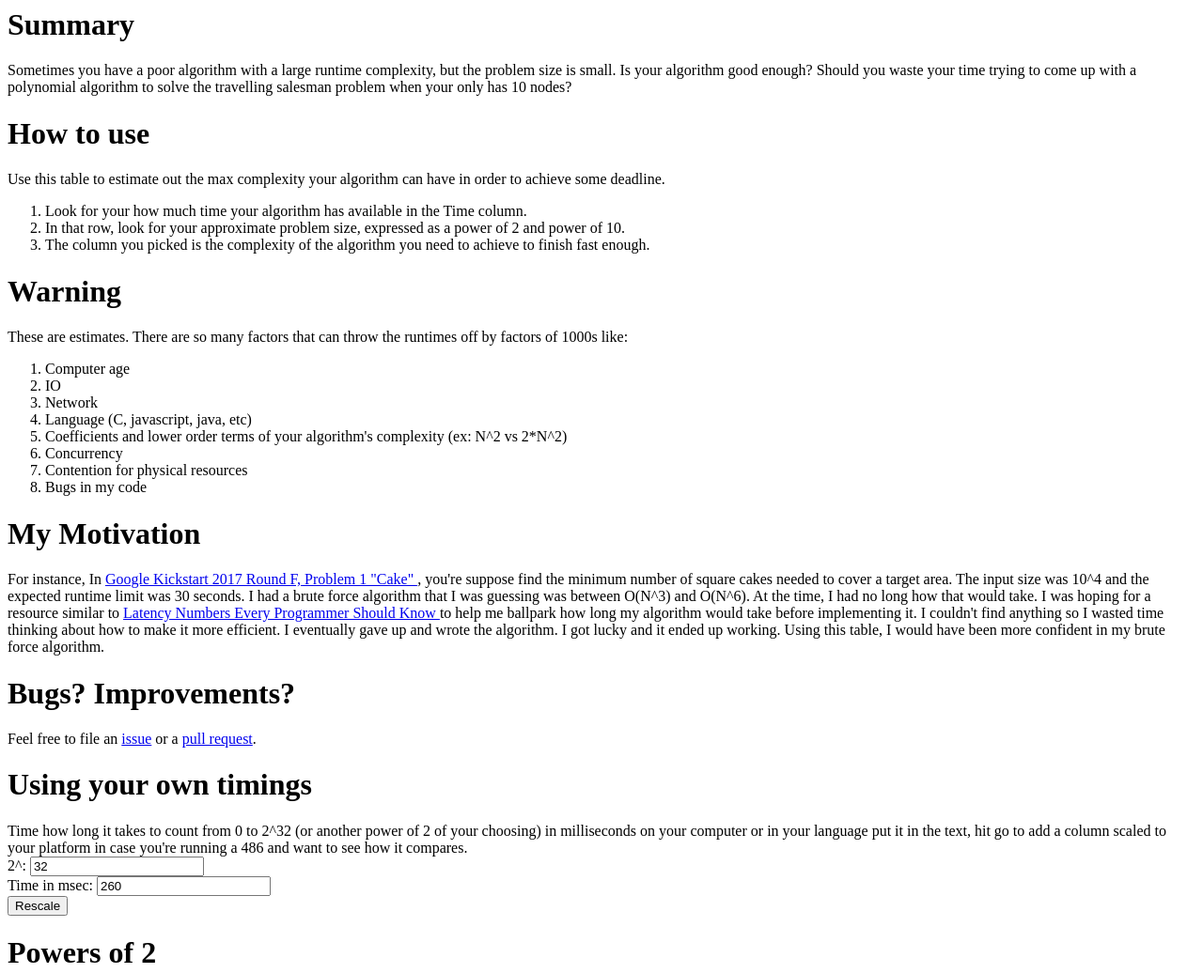
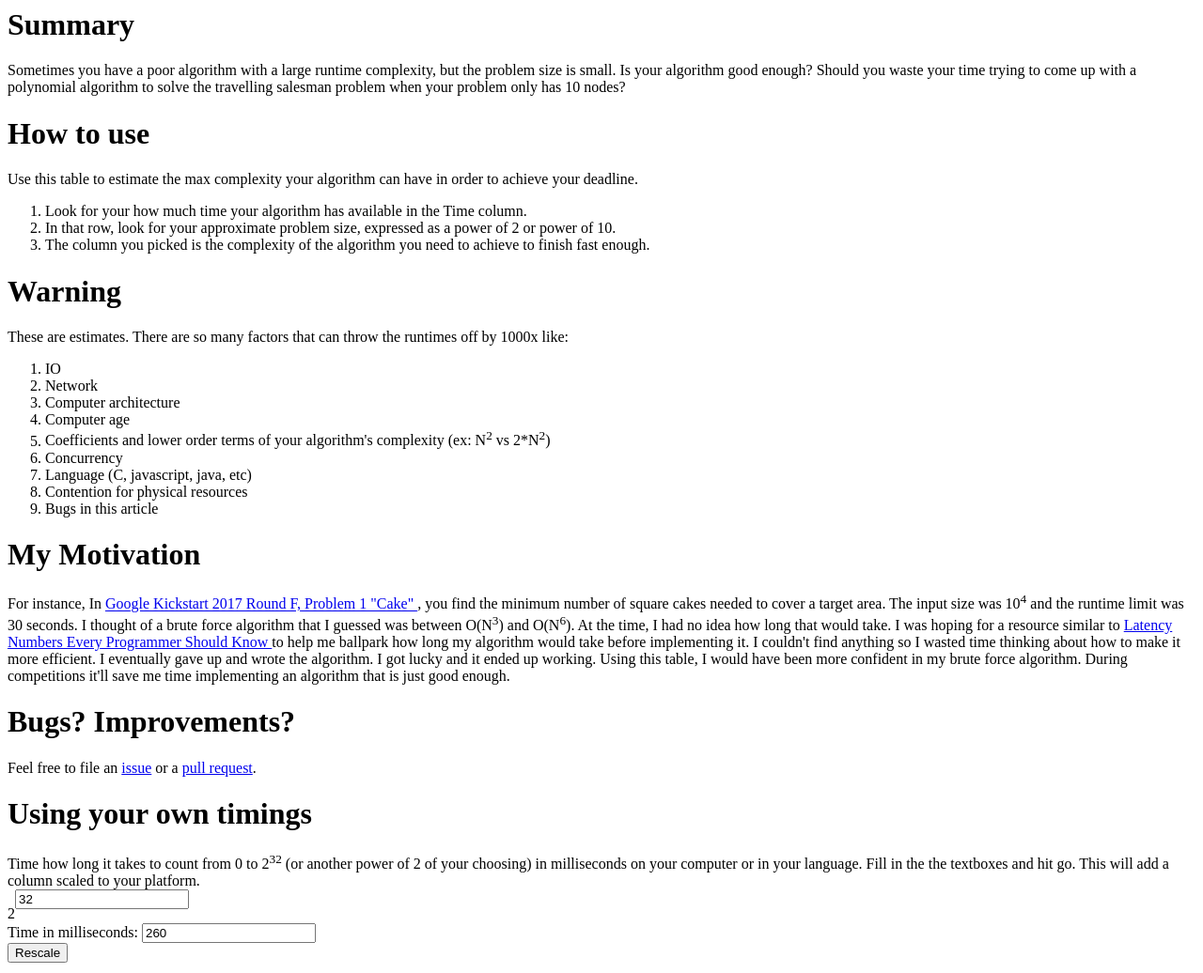
Before and after one commit to josephmate/PowersOf2, a plain HTML site: page index.html in a window 1280 px wide. Shown: the top 1036 px of the page at 94% size. Drawn offline with Linux system fonts and the light colour scheme.

Commit message:
more editing

```diff
--- a/index.html
+++ b/index.html
@@ -8,14 +8,14 @@
   <div>
     Sometimes you have a poor algorithm with a large runtime complexity, but the problem size is small.
     Is your algorithm good enough?
-    Should you waste your time trying to come up with a polynomial algorithm to solve the travelling salesman problem when your only has 10 nodes?
+    Should you waste your time trying to come up with a polynomial algorithm to solve the travelling salesman problem when your problem only has 10 nodes?
   </div>
   <h1>How to use</h1>
   <div>
-    Use this table to estimate out the max complexity your algorithm can have in order to achieve some deadline.
+    Use this table to estimate the max complexity your algorithm can have in order to achieve your deadline.
     <ol>
       <li>Look for your how much time your algorithm has available in the Time column.</li>
-      <li>In that row, look for your approximate problem size, expressed as a power of 2 and power of 10.</li>
+      <li>In that row, look for your approximate problem size, expressed as a power of 2 or power of 10.</li>
       <li>The column you picked is the complexity of the algorithm you need to achieve to finish fast enough.</li>
     </ol>
   </div>
@@ -23,16 +23,17 @@
   <h1>Warning</h1>
   <div>
     These are estimates.
-    There are so many factors that can throw the runtimes off by factors of 1000s like:
+    There are so many factors that can throw the runtimes off by 1000x like:
     <ol>
-      <li>Computer age</li>
       <li>IO</li>
       <li>Network</li>
+      <li>Computer architecture</li>
+      <li>Computer age</li>
+      <li>Coefficients and lower order terms of your algorithm's complexity (ex: N<sup>2</sup> vs 2*N<sup>2</sup>)</li>
+      <li>Concurrency</li>
       <li>Language (C, javascript, java, etc)</li>
-      <li>Coefficients and lower order terms of your algorithm's complexity (ex: N^2 vs 2*N^2)</li>
-      <li>Concurrency</li>
       <li>Contention for physical resources</li>
-      <li>Bugs in my code</li>
+      <li>Bugs in this article</li>
     </ol>
   </div>
   <h1>My Motivation</h1>
@@ -41,10 +42,10 @@
     <a href="https://codingcompetitions.withgoogle.com/kickstart/round/0000000000201d29/0000000000201d2a">
       Google Kickstart 2017 Round F, Problem 1 "Cake"
     </a>,
-    you're suppose find the minimum number of square cakes needed to cover a target area.
-    The input size was 10^4 and the expected runtime limit was 30 seconds.
-    I had a brute force algorithm that I was guessing was between O(N^3) and O(N^6).
-    At the time, I had no long how that would take.
+    you find the minimum number of square cakes needed to cover a target area.
+    The input size was 10<sup>4</sup> and the runtime limit was 30 seconds.
+    I thought of a brute force algorithm that I guessed was between O(N<sup>3</sup>) and O(N<sup>6</sup>).
+    At the time, I had no idea how long that would take.
     I was hoping for a resource similar to
     <a href="https://people.eecs.berkeley.edu/~rcs/research/interactive_latency.html">
       Latency Numbers Every Programmer Should Know
@@ -54,6 +55,7 @@
     I eventually gave up and wrote the algorithm.
     I got lucky and it ended up working.
     Using this table, I would have been more confident in my brute force algorithm.
+    During competitions it'll save me time implementing an algorithm that is just good enough.
   </div>
   <h1>Bugs? Improvements?</h1>
   <div>
@@ -64,12 +66,11 @@
   </div>
   <h1>Using your own timings</h1>
   <div>
-    Time how long it takes to count from 0 to 2^32 (or another power of 2 of your choosing) in milliseconds on your computer or in your language
-    put it in the text, hit go to add a column scaled to your platform in case you're running a 486 and
-    want to see how it compares.
+    Time how long it takes to count from 0 to 2<sup>32</sup> (or another power of 2 of your choosing) in milliseconds on your computer or in your language.
+    Fill in the the textboxes and hit go. This will add a column scaled to your platform.
     <br/>
-    2^: <input id ="rescalePower" type="text" value="32"><br/>
-    Time in msec: <input id ="rescaleTimeMsec" type="text" value="260"/><br/>
+    2<sup><sup><sup><input id ="rescalePower" type="text" value="32"></sup></sup></sup><br/>
+    Time in milliseconds: <input id ="rescaleTimeMsec" type="text" value="260"/><br/>
     <input type="button" onclick="rescale()" value="Rescale">
   </div>
   <h1>Powers of 2</h1>
```
Also changed, not shown: 1 other file.
